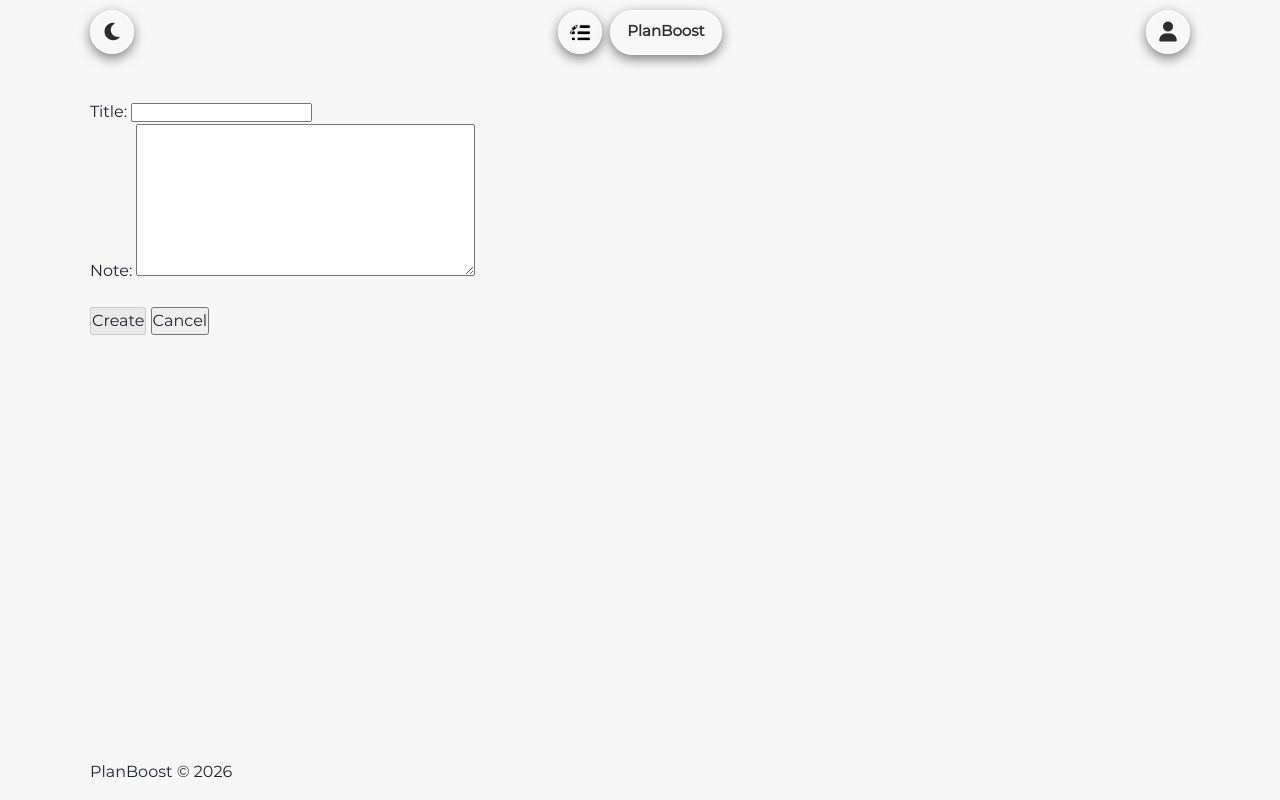
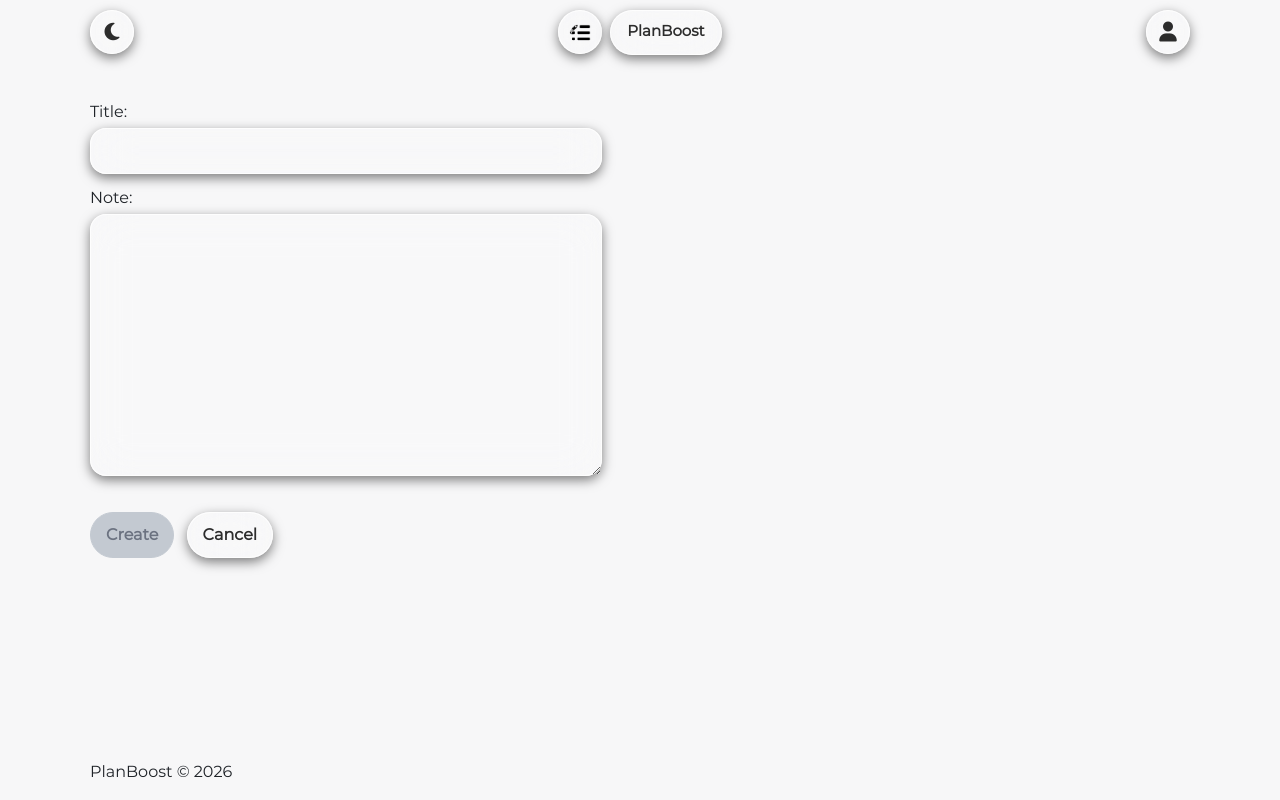
Before and after one commit to imaquar/PlanBoost, a Django app: page /notes/create/ in a window 1280 px wide. Run offline with Django 5.2, Linux system fonts and the light colour scheme; the visitor is signed in with stand-in values (Sample User, id 1); some libraries are stand-ins or nearby versions.

Commit message:
style common buttons and form elements

```diff
--- a/static/css/style.css
+++ b/static/css/style.css
@@ -15,6 +15,14 @@
     --color-text: #1f2328;
     --color-link: #0b57d0;
     --color-link-hover: #0842a0;
+    --color-surface: #ffffff;
+    --color-border: #d0d7de;
+    --color-muted: #6b7280;
+    --color-control-focus: #0b57d0;
+    --color-button-bg: #eceff3;
+    --color-button-bg-hover: #dde3ea;
+    --color-button-border: #c5ccd6;
+    --color-button-disabled: #c3c9d1;
     --container-max: 1100px;
     --container-gutter: 1rem;
     --header-text: rgb(44, 44, 44);
@@ -74,15 +82,133 @@ a:hover {
 }
 
 a:focus-visible,
-button:focus-visible {
+button:focus-visible,
+input:focus-visible,
+textarea:focus-visible,
+select:focus-visible {
     outline: 2px solid var(--color-link);
     outline-offset: 2px;
 }
 
 button {
     font: inherit;
-    color: inherit;
+    font-weight: 700;
+    color: var(--header-text);
     cursor: pointer;
+    border: 0.0625rem solid var(--glass-border);
+    border-radius: 28px;
+    background: var(--glass-bg);
+    box-shadow: var(--glass-shadow);
+    backdrop-filter: blur(20px);
+    -webkit-backdrop-filter: blur(3px);
+    padding: 10px 15px;
+    transition: transform 0.3s ease, background-color 0.3s ease, color 0.3s ease;
+}
+
+button:hover {
+    transform: scale(1.08);
+    color: var(--header-text);
+}
+
+button:active {
+    background: var(--pressed-bg);
+    color: var(--pressed-text);
+}
+
+button:disabled {
+    background: var(--color-button-disabled);
+    border-color: var(--color-button-disabled);
+    box-shadow: none;
+    color: var(--color-muted);
+    cursor: not-allowed;
+}
+
+.page-content button {
+    margin-right: 0.5rem;
+    margin-bottom: 0.5rem;
+}
+form {
+    width: 100%;
+}
+
+form p {
+    margin-bottom: 0.75rem;
+}
+
+label {
+    display: inline-block;
+    margin-bottom: 0.25rem;
+}
+
+input:not([type="checkbox"]),
+textarea,
+select {
+    width: 100%;
+    max-width: 32rem;
+    padding: 10px 15px;
+    display: block;
+    margin-bottom: 0.75rem;
+    font: inherit;
+    color: var(--header-text);
+    background: var(--glass-bg);
+    border: 0.0625rem solid var(--glass-border);
+    border-radius: 16px;
+    box-shadow: var(--glass-shadow);
+    backdrop-filter: blur(20px);
+    -webkit-backdrop-filter: blur(3px);
+    transition: background-color 0.3s ease, color 0.3s ease;
+}
+
+textarea {
+    min-height: 8rem;
+    resize: vertical;
+}
+
+select {
+    appearance: none;
+}
+
+input::placeholder,
+textarea::placeholder {
+    color: var(--color-muted);
+}
+
+input[type="checkbox"] {
+    -webkit-appearance: none;
+    appearance: none;
+    width: 1.1rem;
+    height: 1.1rem;
+    max-width: none;
+    padding: 0;
+    border-radius: 999px;
+    border: 0.0625rem solid var(--glass-border);
+    background: var(--glass-bg);
+    box-shadow: var(--glass-shadow);
+    backdrop-filter: blur(20px);
+    -webkit-backdrop-filter: blur(3px);
+    display: inline-grid;
+    place-content: center;
+    vertical-align: middle;
+    cursor: pointer;
+    transition: transform 0.2s ease, background-color 0.2s ease;
+}
+
+input[type="checkbox"]:hover {
+    transform: scale(1.08);
+}
+
+input[type="checkbox"]::before {
+    content: "";
+    width: 0.5rem;
+    height: 0.5rem;
+    border-radius: 999px;
+    background: var(--pressed-bg);
+    transform: scale(0);
+    transition: transform 0.15s ease-in-out;
+}
+
+input[type="checkbox"]:checked::before {
+    transform: scale(1);
 }
 
 .page {
```
